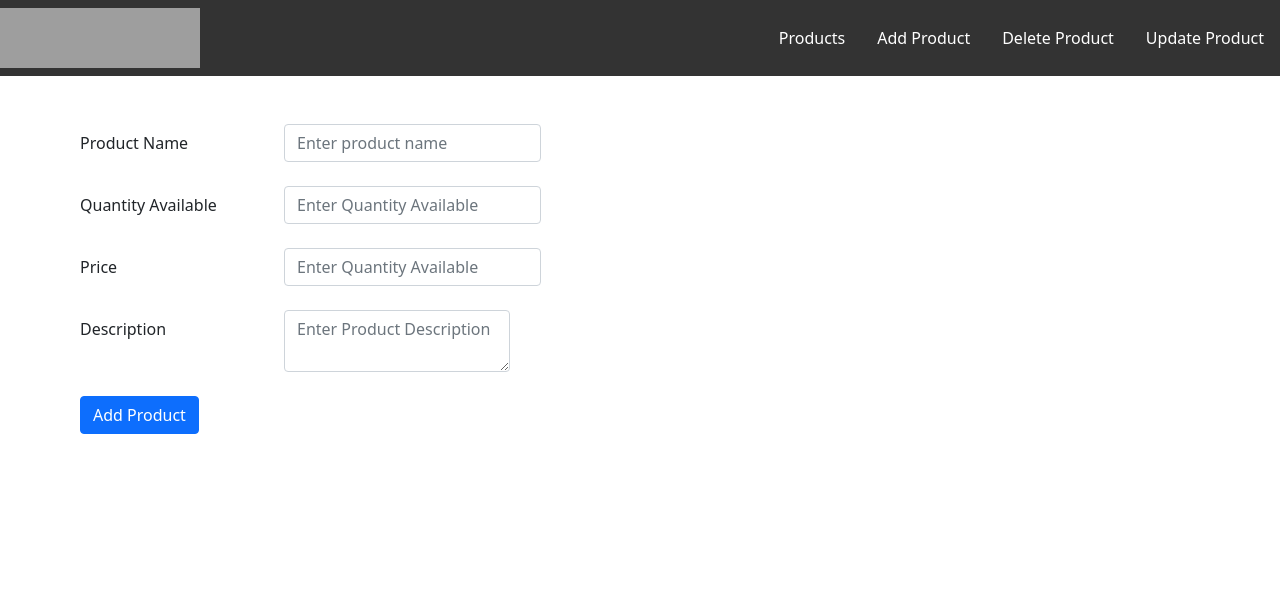
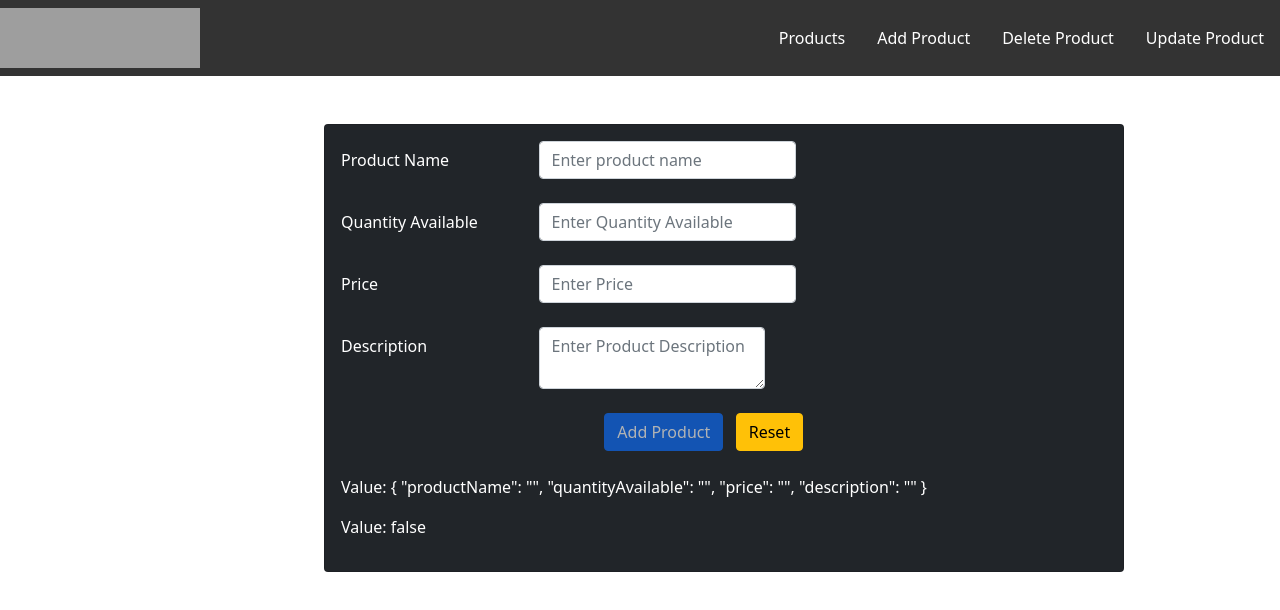
Before and after one commit to selvabharathis/PROJECTS, an Angular app in the folder PRODUCT/frontend/rec/: page /addProduct in a window 1280 px wide. Shown: the top 610 px of the page. Built offline with nearby package versions, Linux system fonts and the light colour scheme; grey boxes are pictures that could not be loaded.

Commit message:
feat(Add Product)

```diff
--- a/PRODUCT/frontend/rec/src/app/components/add-product/add-product.component.css
+++ b/PRODUCT/frontend/rec/src/app/components/add-product/add-product.component.css
@@ -3,5 +3,15 @@ input,textarea{
 }
 
 .addProduct{
-    padding-left: 80px;
+    margin-top: 2%;
+    margin-left: 25%;
 }
+
+.card-body{
+    min-width: fit-content;
+    max-height: fit-content;
+}
+
+.card{
+    width: 800px;
+}
--- a/PRODUCT/frontend/rec/src/app/components/add-product/add-product.component.html
+++ b/PRODUCT/frontend/rec/src/app/components/add-product/add-product.component.html
@@ -1,34 +1,45 @@
-<br><br>
 <div class="addProduct">
-    <form>
+    <div class="card bg-dark text-white m-1 mt-5">
+        <div class="card-body">
+            <form [formGroup]="addProductForm" (ngSubmit)="onSubmit()">
                 <div class="form-group row">
-          <label class="col-sm-2 col-form-label">Product Name</label>
+                    <label class="col-sm-3 col-form-label">Product Name</label>
                         <div class="col-sm-1">
-            <input type="text" class="form-control" placeholder="Enter product name">
+                            <input type="text" class="form-control" placeholder="Enter product name"  formControlName="productName">
                         </div>
                 </div>
                 <br>
                 <div class="form-group row">
-          <label class="col-sm-2 col-form-label">Quantity Available</label>
+                    <label class="col-sm-3 col-form-label">Quantity Available</label>
                         <div class="col-sm-1">
-            <input type="text" class="form-control"  placeholder="Enter Quantity Available">
+                            <input type="text" class="form-control"  placeholder="Enter Quantity Available"  formControlName="quantityAvailable">
                         </div>
                 </div>
                 <br>
                 <div class="form-group row">
-           <label class="col-sm-2 col-form-label">Price</label>
+                    <label class="col-sm-3 col-form-label">Price</label>
                         <div class="col-sm-1">
-            <input type="text" class="form-control"  placeholder="Enter Quantity Available">
+                            <input type="text" class="form-control"  placeholder="Enter Price"  formControlName="price">
                         </div>
                 </div>
                 <br>
                 <div class="form-group row">
-           <label class="col-sm-2 col-form-label">Description</label>
+                    <label class="col-sm-3 col-form-label">Description</label>
                         <div class="col-sm-1">
-            <textarea class="form-control"  placeholder="Enter Product Description"></textarea>
+                            <textarea class="form-control"  placeholder="Enter Product Description"  formControlName="description"></textarea>
                         </div>
                 </div>
                 <br>
-        <button type="submit" class="btn btn-primary">Add Product</button>
+                <div class="row justify-content-center">
+                    <div class="col-4">
+                        <button type="submit" class="btn btn-primary" [disabled]="!addProductForm.valid">Add Product</button>&nbsp;&nbsp;
+                        <button (click)="onReset()" class="btn btn-warning" type="reset">Reset</button>
+                    </div>
+                </div>
+                <br>
+                <p class="text blue">Value: {{ addProductForm.value | json }}</p>
+                <p class="text blue">Value: {{ addProductForm.valid | json }}</p>
             </form>
         </div>
+    </div>
+</div>
--- a/PRODUCT/frontend/rec/src/app/components/add-product/add-product.component.ts
+++ b/PRODUCT/frontend/rec/src/app/components/add-product/add-product.component.ts
@@ -1,4 +1,7 @@
 import { Component, OnInit } from '@angular/core';
+import { FormBuilder, FormGroup, Validators } from '@angular/forms';
+import { ApiService } from 'src/app/service/api.service';
+import { Product } from 'src/models/product';
 
 @Component({
   selector: 'app-add-product',
@@ -7,9 +10,48 @@ import { Component, OnInit } from '@angular/core';
 })
 export class AddProductComponent implements OnInit {
 
-  constructor() { }
+  addProductForm: FormGroup;
+  submitted = false;
+  product: Product = new Product();
+
+  constructor(private formbuilder: FormBuilder,private apiService: ApiService) { }
 
   ngOnInit(): void {
+    this.addProductForm = this.formbuilder.group({
+      productName: ["",Validators.required],
+      quantityAvailable: ["",Validators.required],
+      price: ["",Validators.required],
+      description: ["",Validators.required]
+    })
+  }
+
+
+  onSubmit() {
+    this.submitted = true;
+    if (this.addProductForm.invalid) {
+      return;
+    }
+
+    console.table(this.addProductForm.value);
+    console.table(this.addProductForm);
+    this.product.productName = this.addProductForm.controls.productName.value;
+    this.product.productPrice = this.addProductForm.controls.price.value;
+    this.product.description = this.addProductForm.controls.description.value;
+    this.product.productAvailability = this.addProductForm.controls.quantityAvailable.value;
+
+    this.apiService.saveProduct(this.product).subscribe(successMessage => {
+        console.log(successMessage);
+        this.addProductForm.reset();
+      },errMessage => {
+        console.log(errMessage);
+      }
+    )
+
+  }
+
+  onReset() {
+    this.submitted = false;
+    this.addProductForm.reset();
   }
 
 }
```
Lines whose indentation alone changed are shown as unchanged.
